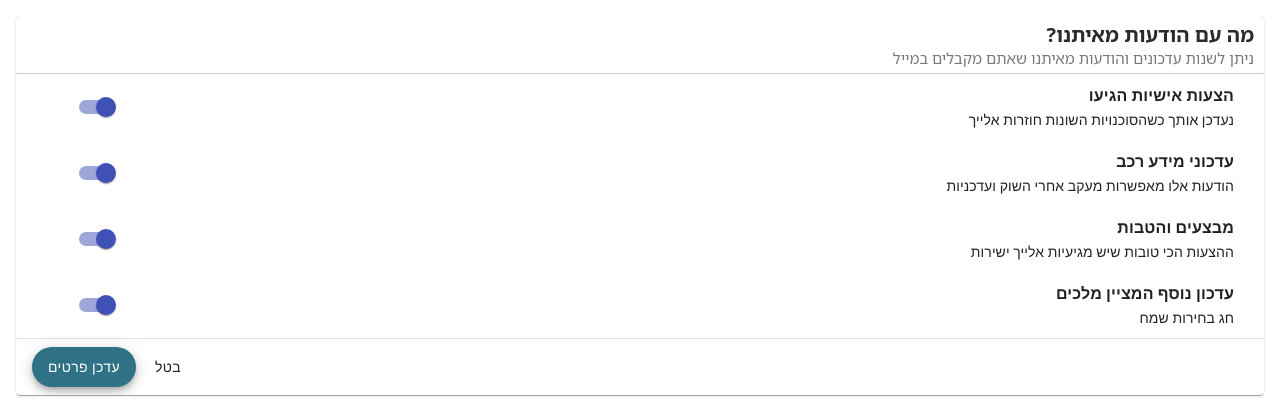
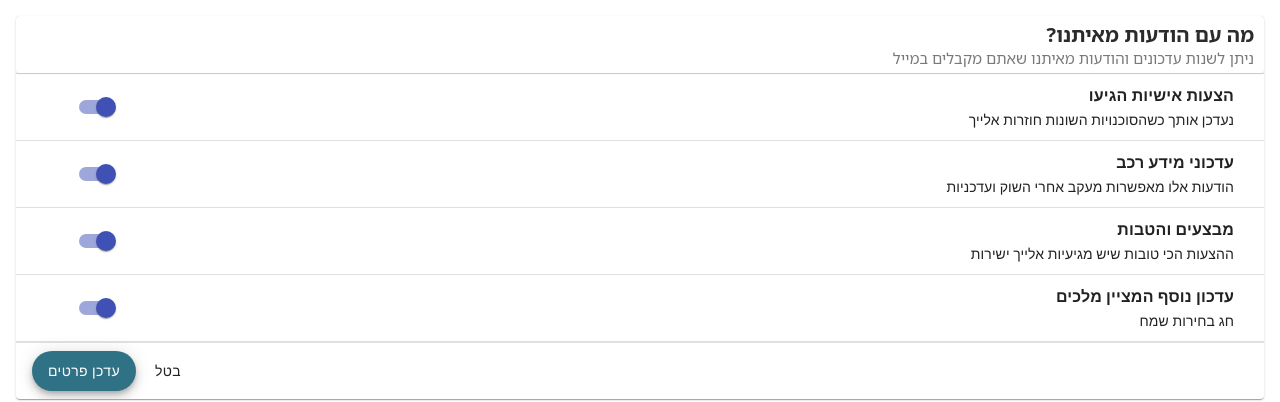
Before and after one commit to AlonKendler/react-course, a React (Create React App) app: page / in a window 1280 px wide. Shown: the top 402 px of the page. Built offline with nearby package versions, Linux system fonts and the light colour scheme; what jss-rtl would draw is missing.

Commit message:
save before testing reusbale component

```diff
--- a/src/components/NotificationSettingsCard/NotificationList.js
+++ b/src/components/NotificationSettingsCard/NotificationList.js
@@ -1,15 +1,15 @@
 import React from "react";
 import NotificationItem from "./NotificationItem";
 import notificationData from "./notificationData";
+import Divider from "@material-ui/core/Divider";
 
 function NotificationList() {
   const list = notificationData.map(notification => {
     return (
-      <NotificationItem
-        key={notification.id}
-        head={notification.head}
-        text={notification.text}
-      />
+      <div key={notification.id}>
+        <NotificationItem head={notification.head} text={notification.text} />
+        <Divider />
+      </div>
     );
   });
 
```
